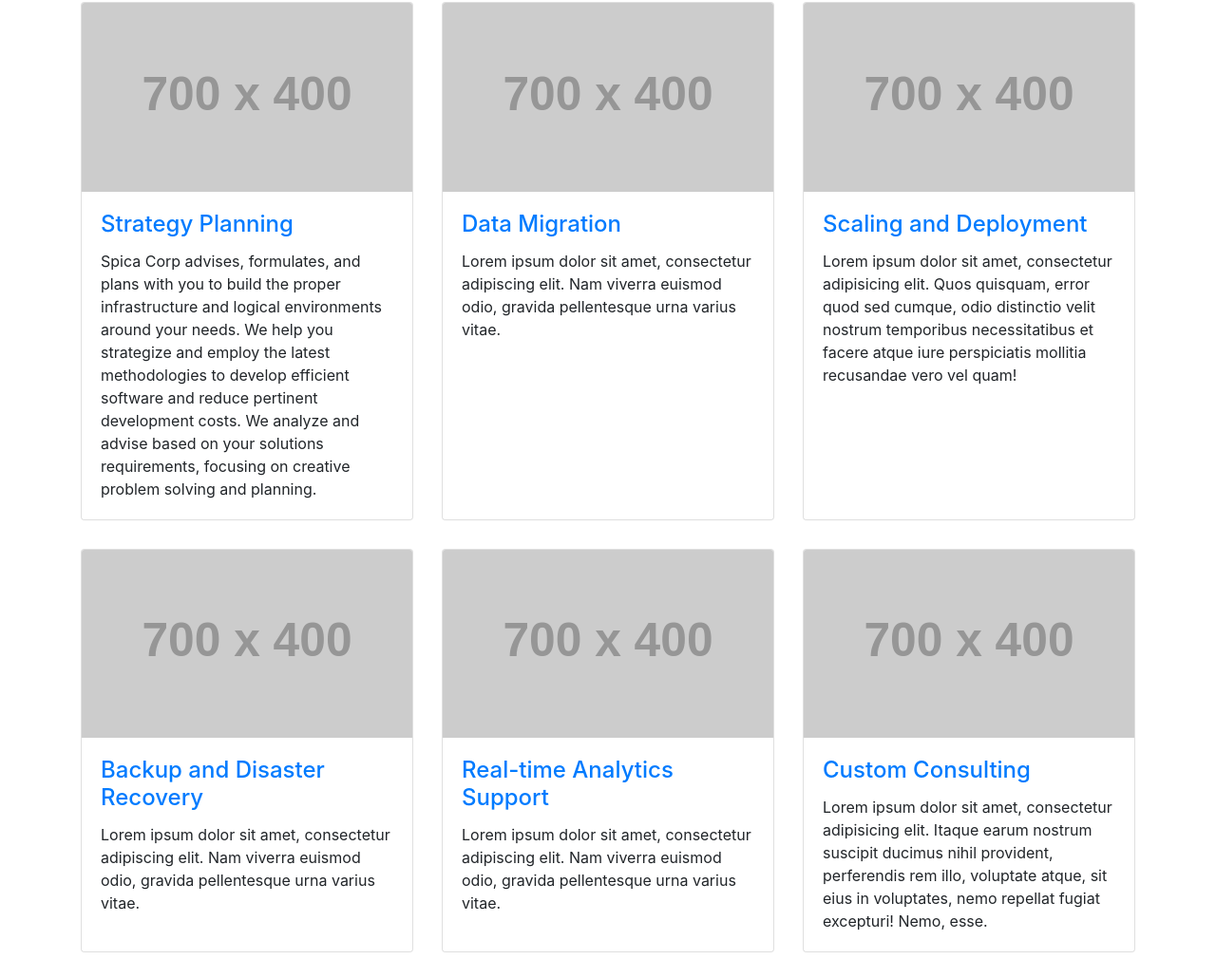
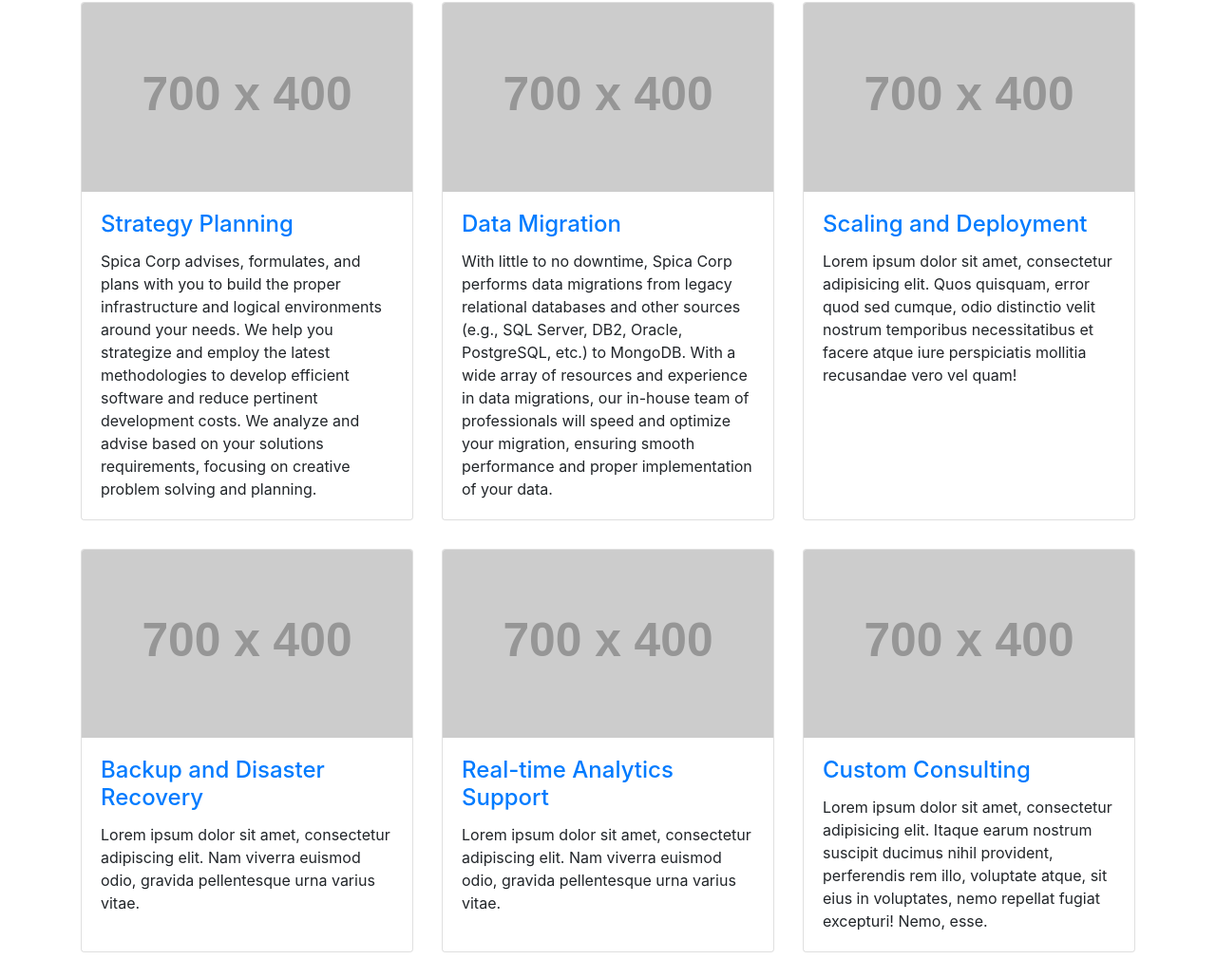
Before and after one commit to te7as/spica-site, a website: page index.html in a window 1280 px wide. Shown: the part 1240-2270 px from the top of the page at 95% size. Drawn offline with Linux system fonts and the light colour scheme; placeholder pictures from the web are drawn by us.

Commit message:
Data migration desc

```diff
--- a/index.html
+++ b/index.html
@@ -183,7 +183,7 @@
               <h4 class="card-title">
                 <a href="#">Data Migration</a>
               </h4>
-              <p class="card-text">Lorem ipsum dolor sit amet, consectetur adipiscing elit. Nam viverra euismod odio, gravida pellentesque urna varius vitae.</p>
+              <p class="card-text">With little to no downtime, Spica Corp performs data migrations from legacy relational databases and other sources (e.g., SQL Server, DB2, Oracle, PostgreSQL, etc.) to MongoDB. With a wide array of resources and experience in data migrations, our in-house team of professionals will speed and optimize your migration, ensuring smooth performance and proper implementation of your data.</p>
             </div>
           </div>
         </div>
```
